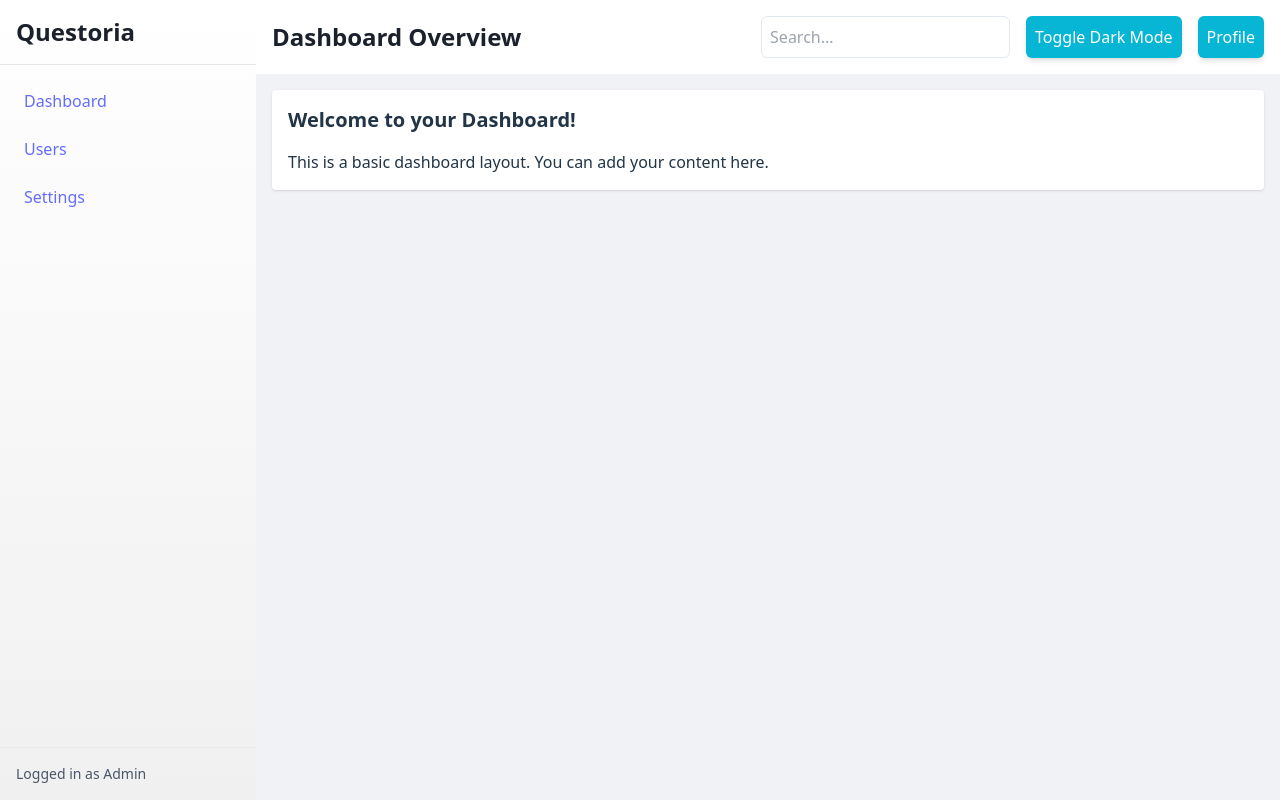
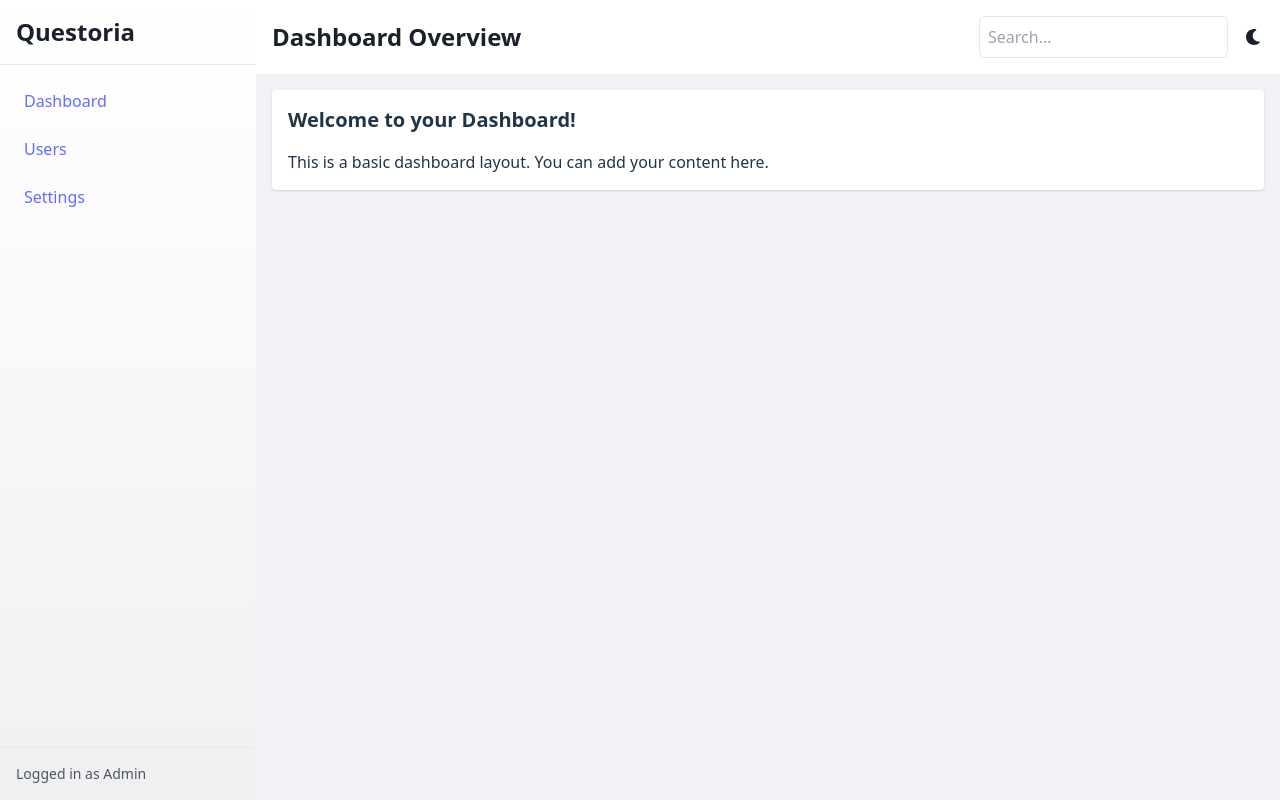
Before and after one commit to GwerhDev/Questoria-Dashboard, a React (Vite) app: page / in a window 1280 px wide. Built offline with nearby package versions, Linux system fonts and the light colour scheme.

Commit message:
light and dark mode

```diff
--- a/package.json
+++ b/package.json
@@ -10,6 +10,9 @@
     "preview": "vite preview"
   },
   "dependencies": {
+    "@fortawesome/fontawesome-svg-core": "^7.0.0",
+    "@fortawesome/free-solid-svg-icons": "^7.0.0",
+    "@fortawesome/react-fontawesome": "^0.2.3",
     "react": "^19.1.0",
     "react-dom": "^19.1.0"
   },
--- a/src/components/DashboardLayout.jsx
+++ b/src/components/DashboardLayout.jsx
@@ -1,4 +1,6 @@
 import React, { useState, useEffect } from 'react';
+import { FontAwesomeIcon } from '@fortawesome/react-fontawesome';
+import { faSun, faMoon, faUserCircle } from '@fortawesome/free-solid-svg-icons';
 
 const DashboardLayout = ({ children }) => {
   const [darkMode, setDarkMode] = useState(false);
@@ -43,13 +45,12 @@ const DashboardLayout = ({ children }) => {
               placeholder="Search..."
               className="p-2 border dark:border-dark-border border-light-border rounded-md dark:bg-dark-background dark:text-dark-text-primary text-light-text-primary focus:outline-none focus:ring-2 focus:ring-cyan-500 transition-colors duration-300"
             />
-            <button
+            <span
               onClick={toggleDarkMode}
-              className="p-2 bg-cyan-500 text-white-primary rounded-md hover:bg-cyan-600 transition-colors duration-200 shadow-md"
+              className="cursor-pointer dark:text-dark-text-primary text-light-text-primary transition-colors duration-200"
             >
-              Toggle {darkMode ? 'Light' : 'Dark'} Mode
-            </button>
-            <button className="p-2 bg-cyan-500 text-white-primary rounded-md hover:bg-cyan-600 transition-colors duration-200 shadow-md">Profile</button>
+              <FontAwesomeIcon icon={darkMode ? faSun : faMoon} />
+            </span>
           </div>
         </header>
 
```
Also changed, not shown: 1 other file (tests, documents, lock files or other folders).
